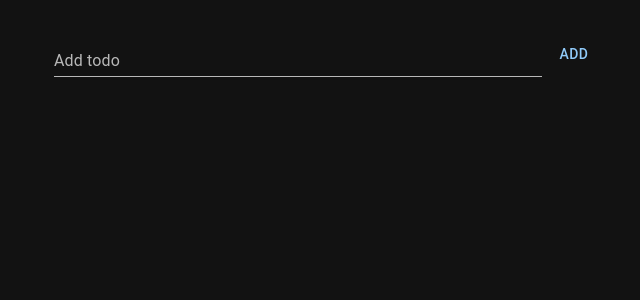
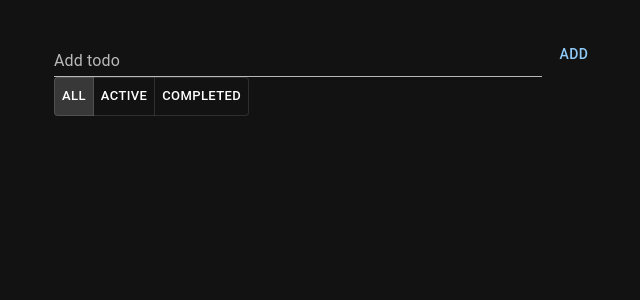
Before and after one commit to masroor47/clearblade-todo-app, a React (Create React App) app: page / in a window 1280 px wide. Shown: the top 300 px of the page, without its empty margins (310-950 px from the left). Built offline with nearby package versions, Linux system fonts and the light colour scheme.

Commit message:
add filtering

```diff
--- /dev/null
+++ b/src/components/FilterSelect.tsx
@@ -0,0 +1,35 @@
+import { ToggleButton, ToggleButtonGroup } from "@mui/material";
+
+type FilterSelectProps = {
+  filterOption: string;
+  setFilterOption: (arg: string) => void;
+};
+
+export default function FilterSelect({ filterOption, setFilterOption }: FilterSelectProps) {
+
+  const handleAlignment = (
+    event: React.MouseEvent<HTMLElement>,
+    newAlignment: string,
+  ) => {
+    setFilterOption(newAlignment);
+  };
+
+  return (
+    <ToggleButtonGroup
+      value={filterOption}
+      exclusive
+      onChange={handleAlignment}
+      size="small"
+    >
+      <ToggleButton value="all">
+        All
+      </ToggleButton>
+      <ToggleButton value="active">
+        Active
+      </ToggleButton>
+      <ToggleButton value="completed">
+        Completed
+      </ToggleButton>
+    </ToggleButtonGroup>
+  )
+}
--- a/src/components/ToDoList.tsx
+++ b/src/components/ToDoList.tsx
@@ -1,10 +1,12 @@
 import React, { useEffect, useState } from "react";
 
+import FilterSelect from "./FilterSelect";
 import ToDoForm from "./ToDoForm";
 import ToDo from "./ToDo";
 import { Stack } from "@mui/material";
 
 import { TodoType } from "./types";
+
 
 export default function ToDoList() {
   // initialize todos from local storage if available
@@ -12,12 +14,24 @@ export default function ToDoList() {
     const storedTodos = localStorage.getItem("todos");
     return storedTodos ? JSON.parse(storedTodos) : [];
   });
+  const [filteredTodos, setFilteredTodos] = useState<TodoType[]>(todos);
   const [editTodoIndex, setEditTodoIndex] = useState<number | null>(null);
+  const [filterOption, setFilterOption] = useState<string>("all");
 
   // update local storage when todos change
   useEffect(() => {
     localStorage.setItem("todos", JSON.stringify(todos));
   }, [todos]);
+
+  useEffect(() => {
+    const filteredTodos = todos.filter(todo => {
+      if (filterOption === "all") return true;
+      if (filterOption === "active") return !todo.isCompleted;
+      if (filterOption === "completed") return todo.isCompleted;
+      return true;
+    });
+    setFilteredTodos(filteredTodos);
+  }, [filterOption, todos]);
 
   const addTodo = (text: string) => {
     if (editTodoIndex !== null) {
@@ -56,8 +70,9 @@ export default function ToDoList() {
   return (
     <div>
       <ToDoForm addTodo={addTodo} />
+      <FilterSelect filterOption={filterOption} setFilterOption={setFilterOption}/>
       <Stack spacing={2} sx={{ mt: 2 }}>
-        {todos.map((todo, index) => (
+        {filteredTodos.map((todo, index) => (
           editTodoIndex === index ? (
             <ToDoForm
               key={index}
```
